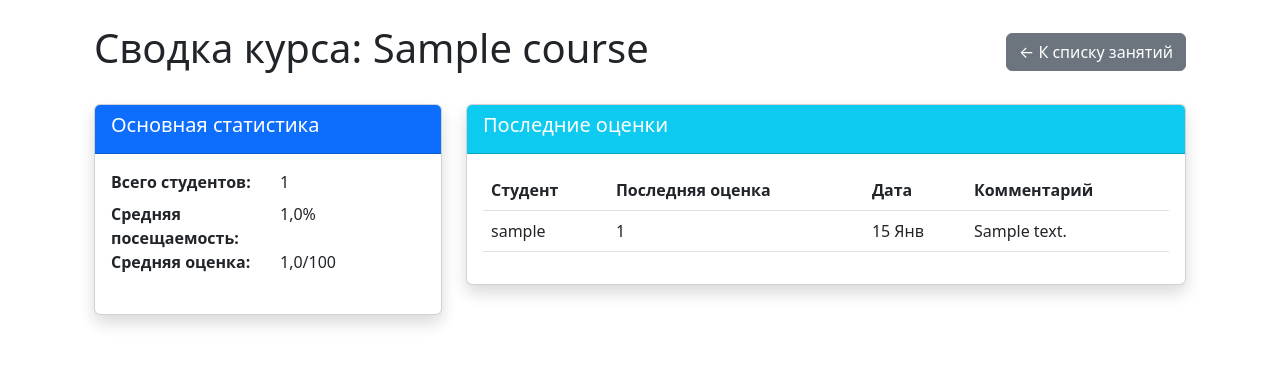
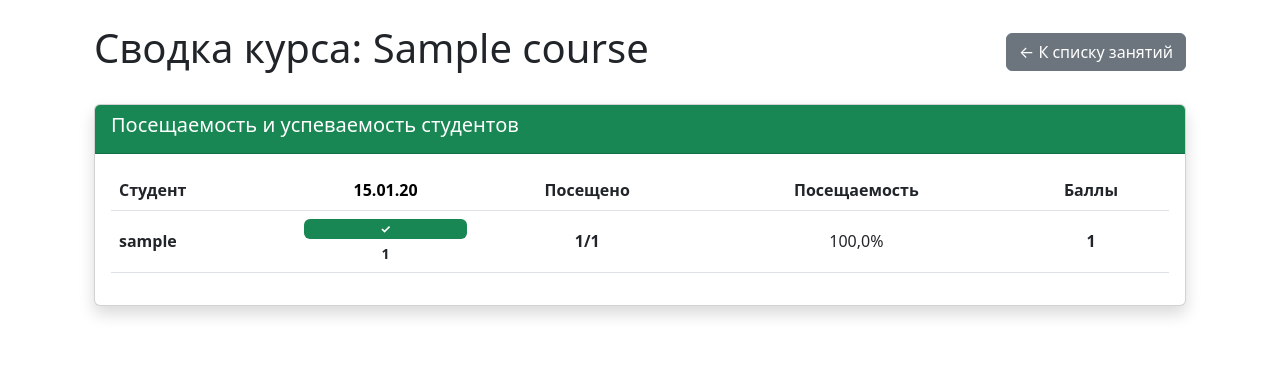
Before and after one commit to HollowKaeden/AttendTracker, a Django app: page /course/1/summary/ in a window 1280 px wide. Shown: the part 56-421 px from the top of the page. Run offline with Django 5.2, Linux system fonts and the light colour scheme; the first user in the database is signed in; tables that the repository leaves empty hold one stand-in row (Sample ...).

Commit message:
Improve course summary and model translation

```diff
--- a/AttendTracker/core/views.py
+++ b/AttendTracker/core/views.py
@@ -1,11 +1,10 @@
 from django.views.generic import CreateView, DetailView, TemplateView
 from django.contrib.auth.mixins import LoginRequiredMixin, UserPassesTestMixin
 from django.contrib import messages
-from django.urls import reverse_lazy
+from django.urls import reverse, reverse_lazy
 from django.shortcuts import redirect
 from django.http.response import HttpResponseForbidden
 from django.utils.timezone import make_aware
-from django.db.models import Avg
 from .models import Course, Lesson, Attendance, Grade
 from .forms import SignUpForm, LessonForm, AttendanceForm, GradeForm
 import datetime
@@ -29,7 +28,7 @@ class DashboardView(LoginRequiredMixin, TemplateView):
             today = make_aware(datetime.datetime.today())
             context['recent_lessons'] = Lesson.objects.filter(
                 course__teacher=user
-            ).filter(date__gte=today).order_by('-date')[:5]
+            ).filter(date__gte=today).order_by('date')[:5]
 
         elif user.role == 'student':
             context['courses'] = user.courses_enrolled.all()
@@ -164,8 +163,12 @@ class LessonDetailView(LoginRequiredMixin, UserPassesTestMixin, DetailView):
             if form.is_valid():
                 form.save()
 
+        redirect_url = reverse('lesson_detail', kwargs={'pk': lesson.pk})
+        if request.GET.get('from') == 'summary':
+            redirect_url += '?from=summary'
+
         messages.success(request, "Изменения успешно сохранены!")
-        return redirect('lesson_detail', pk=lesson.pk)
+        return redirect(redirect_url)
 
 
 class CourseSummaryView(LoginRequiredMixin, UserPassesTestMixin, DetailView):
@@ -184,30 +187,74 @@ class CourseSummaryView(LoginRequiredMixin, UserPassesTestMixin, DetailView):
 
         if self.request.user == course.teacher:
             # Данные для преподавателя
-            context['total_students'] = course.students.count()
-            context['average_attendance'] = Attendance.objects.filter(
-                lesson__course=course
-            ).aggregate(avg=Avg('is_present'))['avg'] or 0
+            lessons = course.lesson_set.all().order_by('date')
+            students = course.students.all().prefetch_related(
+                'attendance_set',
+                'grade_set'
+            )
 
-            context['average_grade'] = Grade.objects.filter(
-                lesson__course=course
-            ).aggregate(avg=Avg('value'))['avg'] or 0
+            student_data = []
+            for student in students:
+                attendances = {
+                    a.lesson_id: a.is_present
+                    for a in student.attendance_set.filter(lesson__in=lessons)
+                }
+                grades = {
+                    g.lesson_id: g.value
+                    for g in student.grade_set.filter(lesson__in=lessons)
+                }
+
+                total_lessons = lessons.count()
+                attended = sum(attendances.values())
+                total_grade = sum(grades.values())
+
+                student_data.append({
+                    'student': student,
+                    'lessons_data': [
+                        {
+                            'attended': attendances.get(lesson.id, False),
+                            'grade': grades.get(lesson.id, 0)
+                        } for lesson in lessons
+                    ],
+                    'total_attended': attended,
+                    'attendance_percent': ((attended / total_lessons * 100)
+                                           if total_lessons > 0 else 0),
+                    'total_grade': total_grade
+                })
+
+            context.update({
+                'lessons': lessons,
+                'student_data': student_data,
+                'total_lessons': lessons.count()
+            })
 
         else:
             # Данные для студента
-            context['attended_lessons'] = Attendance.objects.filter(
-                student=self.request.user,
-                is_present=True,
-                lesson__course=course
-            ).count()
+            lessons = course.lesson_set.all().order_by('date')
+            attendances = {
+                a.lesson_id: a.is_present
+                for a in (self.request.user
+                          .attendance_set.filter(lesson__in=lessons))
+            }
+            grades = {
+                g.lesson_id: g.value
+                for g in self.request.user.grade_set.filter(lesson__in=lessons)
+            }
 
-            context['total_lessons'] = (Lesson.objects
-                                        .filter(course=course)
-                                        .count())
+            # Вычисление статистики
+            total_lessons = lessons.count()
+            attended_lessons = sum(attendances.values())
+            total_grade = sum(grades.values())
 
-            context['student_grades'] = Grade.objects.filter(
-                student=self.request.user,
-                lesson__course=course
-            ).order_by('-lesson__date')
+            context.update({
+                'lessons_data': [{
+                    'lesson': lesson,
+                    'attended': attendances.get(lesson.id, False),
+                    'grade': grades.get(lesson.id, 0)
+                } for lesson in lessons],
+                'attended_lessons': attended_lessons,
+                'total_lessons': total_lessons,
+                'total_grade': total_grade
+            })
 
         return context
--- a/AttendTracker/templates/core/course_summary.html
+++ b/AttendTracker/templates/core/course_summary.html
@@ -12,61 +11,48 @@
 
     {% if user == course.teacher %}
     <!-- Версия для преподавателя -->
-    <div class="row">
-        <div class="col-md-4 mb-4">
-            <div class="card shadow">
-                <div class="card-header bg-primary text-white">
-                    <h5>Основная статистика</h5>
+    <div class="card shadow mb-4">
+        <div class="card-header bg-success text-white">
+            <h5>Посещаемость и успеваемость студентов</h5>
         </div>
         <div class="card-body">
-                    <dl class="row">
-                        <dt class="col-6">Всего студентов:</dt>
-                        <dd class="col-6">{{ total_students }}</dd>
-
-                        <dt class="col-6">Средняя посещаемость:</dt>
-                        <dd class="col-6">{{ average_attendance|floatformat:1 }}%</dd>
-
-                        <dt class="col-6">Средняя оценка:</dt>
-                        <dd class="col-6">{{ average_grade|floatformat:1 }}/100</dd>
-                    </dl>
-                </div>
-            </div>
-        </div>
-
-        <div class="col-md-8">
-            <div class="card shadow">
-                <div class="card-header bg-info text-white">
-                    <h5>Последние оценки</h5>
-                </div>
-                <div class="card-body">
-                    <table class="table">
-                        <thead>
+            <div class="table-responsive">
+                <table class="table table-hover align-middle">
+                    <thead class="bg-success text-white">
                         <tr>
-                                <th>Студент</th>
-                                <th>Последняя оценка</th>
-                                <th>Дата</th>
-                                <th>Комментарий</th>
+                            <th rowspan="2">Студент</th>
+                            {% for lesson in lessons %}
+                            <th class="text-center" title="{{ lesson.topic }}">
+                                <a href="{% url 'lesson_detail' lesson.pk %}?from=summary"
+                                class="text-black text-decoration-none"
+                                title="{{ lesson.topic }}">
+                                    {{ lesson.date|date:"d.m.y" }}
+                                </a>
+                            </th>
+                            {% endfor %}
+                            <th class="text-center">Посещено</th>
+                            <th class="text-center">Посещаемость</th>
+                            <th class="text-center">Баллы</th>
                         </tr>
+                        <tr></tr>
                     </thead>
                     <tbody>
-                            {% for student in course.students.all %}
+                        {% for data in student_data %}
                         <tr>
-                                <td>{{ student.username }}</td>
-                                <td>
-                                    {% with grade=student.grade_set.last %}
-                                        {{ grade.value|default:"-" }}
-                                    {% endwith %}
+                            <td class="fw-bold">{{ data.student.username }}</td>
+                            {% for lesson in data.lessons_data %}
+                            <td class="text-center">
+                                <div class="d-flex flex-column gap-1">
+                                    <span class="badge bg-{% if lesson.attended %}success{% else %}danger{% endif %}">
+                                        {% if lesson.attended %}✓{% else %}✗{% endif %}
+                                    </span>
+                                    <span class="small fw-bold">{{ lesson.grade }}</span>
+                                </div>
                             </td>
-                                <td>
-                                    {% with grade=student.grade_set.last %}
-                                        {{ grade.lesson.date|date:"d M"|default:"-" }}
-                                    {% endwith %}
-                                </td>
-                                <td>
-                                    {% with grade=student.grade_set.last %}
-                                        {{ grade.comment|truncatechars:20|default:"-" }}
-                                    {% endwith %}
-                                </td>
+                            {% endfor %}
+                            <td class="fw-bold text-center">{{ data.total_attended }}/{{ total_lessons }}</td>
+                            <td class="text-center">{{ data.attendance_percent|floatformat:1 }}%</td>
+                            <td class="fw-bold text-center">{{ data.total_grade }}</td>
                         </tr>
                         {% endfor %}
                     </tbody>
@@ -86,17 +72,20 @@
                 </div>
                 <div class="card-body">
                     <dl class="row">
-                        <dt class="col-6">Посещено занятий:</dt>
-                        <dd class="col-6">{{ attended_lessons }} из {{ total_lessons }}</dd>
+                        <dt class="col-6">Посещено:</dt>
+                        <dd class="col-6 fw-bold">{{ attended_lessons }}/{{ total_lessons }}</dd>
 
-                        <dt class="col-6">Процент посещаемости:</dt>
-                        <dd class="col-6">
+                        <dt class="col-6">Посещаемость:</dt>
+                        <dd class="col-6 fw-bold">
                             {% if total_lessons > 0 %}
                                 {% widthratio attended_lessons total_lessons 100 %}%
                             {% else %}
                                 0%
                             {% endif %}
                         </dd>
+
+                        <dt class="col-6">Общий балл:</dt>
+                        <dd class="col-6 fw-bold">{{ total_grade }}</dd>
                     </dl>
                 </div>
             </div>
@@ -104,30 +93,36 @@
 
         <div class="col-md-8">
             <div class="card shadow">
-                <div class="card-header bg-warning text-dark">
-                    <h5>История оценок</h5>
+                <div class="card-header bg-success text-white">
+                    <h5>Детализация по занятиям</h5>
                 </div>
                 <div class="card-body">
-                    <table class="table">
-                        <thead>
+                    <table class="table table-hover">
+                        <thead class="bg-success text-white">
                             <tr>
                                 <th>Дата</th>
-                                <th>Тема занятия</th>
-                                <th>Оценка</th>
-                                <th>Комментарий</th>
+                                <th>Тема</th>
+                                <th class="text-center">Посещение</th>
+                                <th class="text-center">Оценка</th>
                             </tr>
                         </thead>
                         <tbody>
-                            {% for grade in student_grades %}
+                            {% for data in lessons_data %}
                             <tr>
-                                <td>{{ grade.lesson.date|date:"d M" }}</td>
-                                <td>{{ grade.lesson.topic|truncatechars:20 }}</td>
-                                <td>{{ grade.value }}</td>
-                                <td>{{ grade.comment|truncatechars:30|default:"-" }}</td>
+                                <td>{{ data.lesson.date|date:"d M Y" }}</td>
+                                <td>{{ data.lesson.topic }}</td>
+                                <td class="text-center">
+                                    {% if data.attended %}
+                                    <span class="badge bg-success">✓</span>
+                                    {% else %}
+                                    <span class="badge bg-danger">✗</span>
+                                    {% endif %}
+                                </td>
+                                <td class="text-center fw-bold">{{ data.grade }}</td>
                             </tr>
                             {% empty %}
                             <tr>
-                                <td colspan="4" class="text-center">Оценок пока нет</td>
+                                <td colspan="4" class="text-center">Данных пока нет</td>
                             </tr>
                             {% endfor %}
                         </tbody>
--- a/AttendTracker/templates/core/home.html
+++ b/AttendTracker/templates/core/home.html
@@ -11,9 +11,9 @@
             <div class="alert alert-success" role="alert">
                 Вы вошли как
                 {% if user.role == 'teacher' %}
-                    👨🏫 Преподаватель
+                    преподаватель
                 {% else %}
-                    🎓 Студент
+                    студент
                 {% endif %}
                 <strong>{{ user.get_full_name }}</strong>
             </div>
```
Also changed, not shown: other parts of AttendTracker/templates/core/course_summary.html (+1 -2 lines), AttendTracker/core/forms.py (+10 -4 lines), AttendTracker/core/models.py (+104 -20 lines), AttendTracker/templates/core/lesson_detail.html (+11 -5 lines), AttendTracker/templates/registration/signup.html (+1 -24 lines), AttendTracker/core/migrations/0005_alter_attendance_options_alter_course_options_and_more.py (added). Lines whose indentation alone changed are shown as unchanged.
